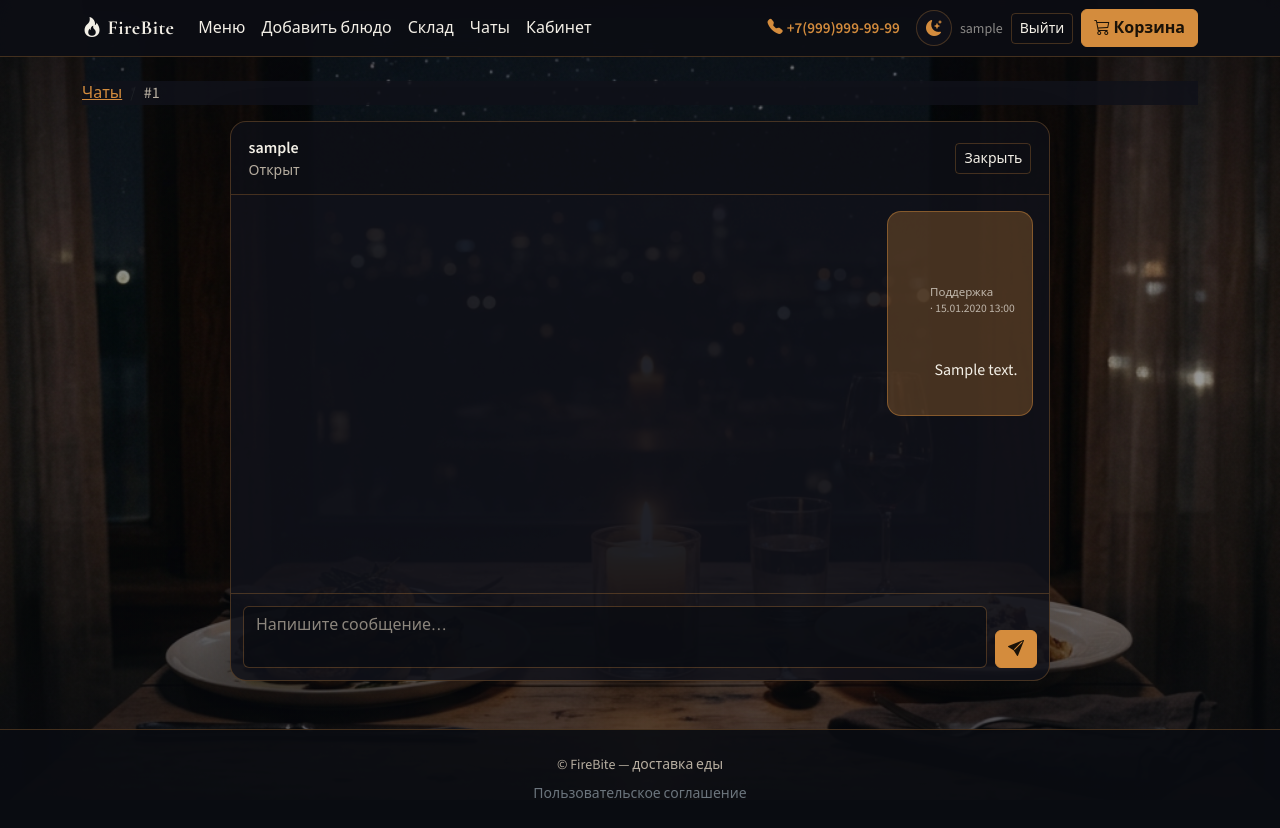
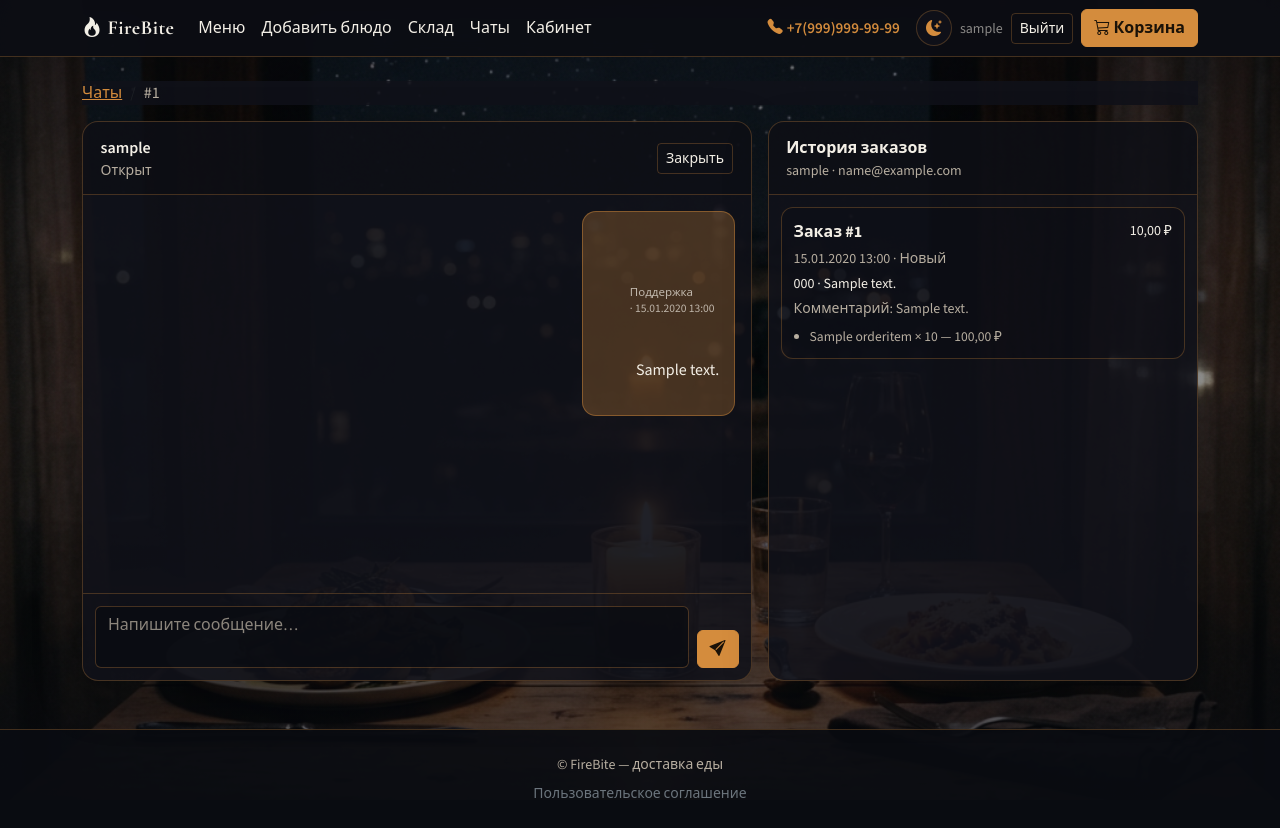
Before and after one commit to zifoxy/ExamPython, a Django app: page /support/inbox/1/ in a window 1280 px wide. Run offline with Django 5.2, Linux system fonts and the light colour scheme; a user stored in the database is signed in; tables that the repository leaves empty hold one stand-in row (values such as "Sample post").

Commit message:
-Через чат саппорт видит историю заказов пользователя.

```diff
--- a/restaurant/templates/restaurant/support/chat.html
+++ b/restaurant/templates/restaurant/support/chat.html
@@ -3,9 +3,17 @@
 
 {% block extra_css %}
 <style>
+  .chat-layout {
+    display: grid;
+    gap: 1rem;
+  }
+  @media (min-width: 992px) {
+    .chat-layout.has-orders {
+      grid-template-columns: minmax(0, 1.4fr) minmax(280px, 0.9fr);
+      align-items: stretch;
+    }
+  }
   .chat-shell {
-    max-width: 820px;
-    margin: 0 auto;
     display: flex;
     flex-direction: column;
     height: min(70vh, 640px);
@@ -74,6 +82,42 @@
     text-align: center;
     color: var(--fb-muted);
   }
+  .orders-panel {
+    border: 1px solid var(--fb-border);
+    border-radius: 16px;
+    background: var(--fb-panel);
+    box-shadow: 0 16px 48px rgba(0, 0, 0, 0.2);
+    display: flex;
+    flex-direction: column;
+    max-height: min(70vh, 640px);
+    overflow: hidden;
+  }
+  .orders-panel-header {
+    padding: 0.85rem 1.1rem;
+    border-bottom: 1px solid var(--fb-border);
+    background: rgba(0, 0, 0, 0.12);
+  }
+  .orders-panel-body {
+    overflow-y: auto;
+    padding: 0.75rem;
+  }
+  .order-card {
+    border: 1px solid var(--fb-border);
+    border-radius: 12px;
+    padding: 0.75rem;
+    margin-bottom: 0.65rem;
+    background: rgba(0, 0, 0, 0.08);
+  }
+  [data-theme="light"] .order-card {
+    background: rgba(0, 0, 0, 0.03);
+  }
+  .order-card:last-child { margin-bottom: 0; }
+  .order-items {
+    margin: 0.4rem 0 0;
+    padding-left: 1rem;
+    font-size: 0.85rem;
+    color: var(--fb-muted);
+  }
 </style>
 {% endblock %}
 
@@ -90,6 +134,7 @@
   </ol>
 </nav>
 
+<div class="chat-layout {% if is_agent_view %}has-orders{% endif %}">
   <div class="chat-shell" id="chat-shell"
        data-conversation-id="{{ conversation.id }}"
        data-poll-url="{% url 'support_chat_poll' conversation.id %}"
@@ -166,6 +211,46 @@
     </form>
     {% else %}
     <div class="chat-composer text-muted small">Чат закрыт.</div>
+    {% endif %}
+  </div>
+
+  {% if is_agent_view %}
+  <aside class="orders-panel">
+    <div class="orders-panel-header">
+      <div class="fw-semibold">История заказов</div>
+      <div class="small text-muted">{{ conversation.user.username }} · {{ conversation.user.email|default:"без email" }}</div>
+    </div>
+    <div class="orders-panel-body">
+      {% if user_orders %}
+        {% for order in user_orders %}
+          <div class="order-card">
+            <div class="d-flex justify-content-between gap-2">
+              <strong>Заказ #{{ order.id }}</strong>
+              <span class="small">{{ order.total_price }} ₽</span>
+            </div>
+            <div class="small text-muted mt-1">
+              {{ order.created_at|date:"d.m.Y H:i" }} · {{ order.get_status_display }}
+            </div>
+            <div class="small mt-1">
+              {{ order.phone }} · {{ order.address }}
+            </div>
+            {% if order.comment %}
+              <div class="small text-muted mt-1">Комментарий: {{ order.comment }}</div>
+            {% endif %}
+            <ul class="order-items">
+              {% for item in order.items.all %}
+                <li>{{ item.dish_name }} × {{ item.quantity }} — {{ item.subtotal }} ₽</li>
+              {% empty %}
+                <li>Нет позиций</li>
+              {% endfor %}
+            </ul>
+          </div>
+        {% endfor %}
+      {% else %}
+        <div class="text-muted small p-2">У пользователя пока нет заказов.</div>
+      {% endif %}
+    </div>
+  </aside>
   {% endif %}
 </div>
 
--- a/restaurant/views.py
+++ b/restaurant/views.py
@@ -605,9 +605,17 @@ def support_conversation(request, pk):
     else:
         form = SupportMessageForm()
 
+    user_orders = (
+        Order.objects
+        .filter(user=conversation.user)
+        .prefetch_related('items')
+        .order_by('-created_at')[:30]
+    )
+
     return render(request, 'restaurant/support/chat.html', {
         'conversation': conversation,
         'chat_messages': conversation.messages.select_related('sender'),
         'form': form,
         'is_agent_view': True,
+        'user_orders': user_orders,
     })
```
Lines whose indentation alone changed are shown as unchanged.
